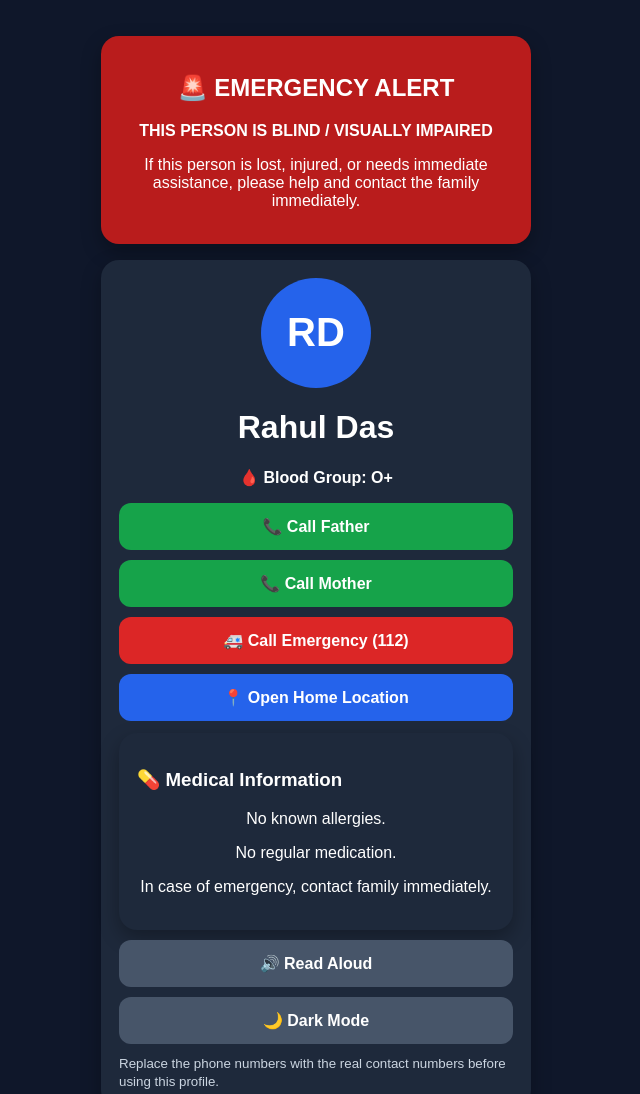
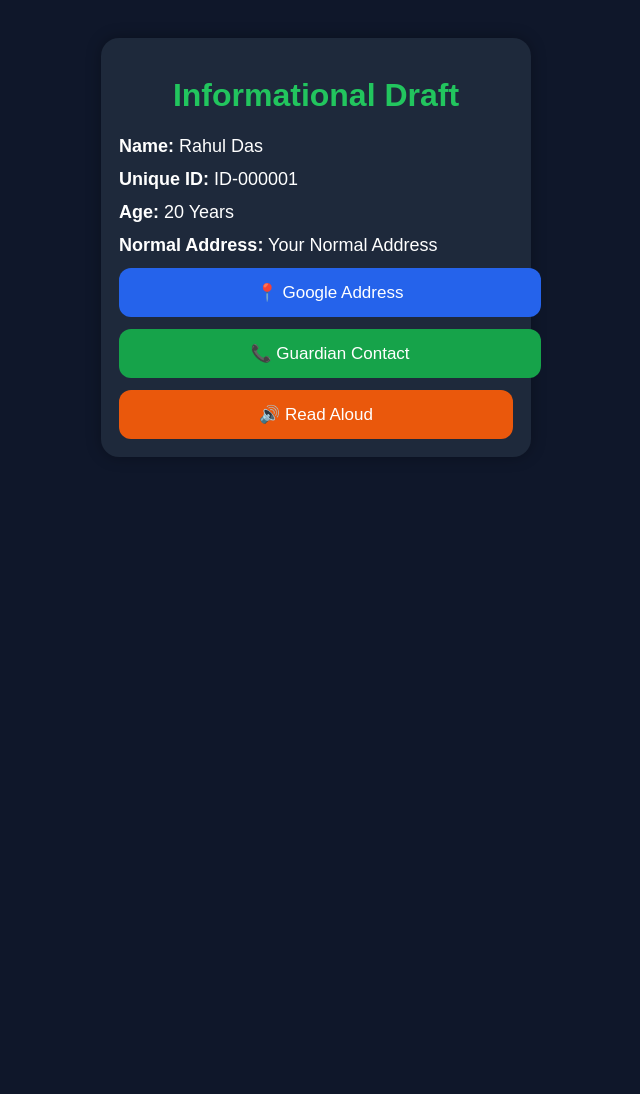
Before and after one commit to sahlxmi204-code/sundram-, a plain HTML site: page index.html in a window 1280 px wide. Shown: the top 1094 px of the page, without its empty margins (324-964 px from the left). After the commit the page ends 800 px from the top, so only its background shows below. Drawn offline with Linux system fonts and the light colour scheme.

Commit message:
index.html

```diff
--- a/index.html
+++ b/index.html
@@ -3,63 +3,109 @@
 <head>
 <meta charset="UTF-8">
 <meta name="viewport" content="width=device-width, initial-scale=1.0">
-<title>Emergency Profile - Rahul Das</title>
+<title>Informational Draft</title>
+
 <style>
-body{margin:0;font-family:Arial,sans-serif;background:#0f172a;color:#fff}
-.wrap{max-width:430px;margin:20px auto;padding:16px}
-.card{background:#1e293b;border-radius:18px;padding:18px;margin-bottom:16px;box-shadow:0 8px 20px rgba(0,0,0,.3)}
-.alert{background:#b91c1c}
-.avatar{width:110px;height:110px;border-radius:50%;background:#2563eb;display:flex;align-items:center;justify-content:center;margin:0 auto;font-size:40px;font-weight:bold}
-h1,h2,p{text-align:center}
-.btn{display:block;text-decoration:none;color:#fff;padding:14px;border-radius:12px;margin:10px 0;text-align:center;font-weight:bold}
-.green{background:#16a34a}.red{background:#dc2626}.blue{background:#2563eb}.gray{background:#475569}
-small{color:#cbd5e1}
+body{
+    margin:0;
+    font-family:Arial,sans-serif;
+    background:#0f172a;
+    color:white;
+}
+.container{
+    max-width:430px;
+    margin:20px auto;
+    padding:18px;
+}
+.card{
+    background:#1e293b;
+    border-radius:18px;
+    padding:18px;
+    box-shadow:0 0 15px rgba(0,0,0,.3);
+}
+h1{
+    text-align:center;
+    color:#22c55e;
+}
+p{
+    font-size:18px;
+    margin:12px 0;
+}
+.btn{
+    display:block;
+    width:100%;
+    padding:14px;
+    margin-top:12px;
+    border:none;
+    border-radius:12px;
+    background:#2563eb;
+    color:white;
+    text-decoration:none;
+    text-align:center;
+    font-size:17px;
+}
+.green{
+    background:#16a34a;
+}
+.orange{
+    background:#ea580c;
+}
 </style>
 </head>
+
 <body>
-<div class="wrap">
-<div class="card alert">
-<h2>🚨 EMERGENCY ALERT</h2>
-<p><b>THIS PERSON IS BLIND / VISUALLY IMPAIRED</b></p>
-<p>If this person is lost, injured, or needs immediate assistance, please help and contact the family immediately.</p>
+
+<div class="container">
+
+<div class="card">
+
+<h1>Informational Draft</h1>
+
+<p><b>Name:</b> Rahul Das</p>
+
+<p><b>Unique ID:</b> ID-000001</p>
+
+<p><b>Age:</b> 20 Years</p>
+
+<p><b>Normal Address:</b> Your Normal Address</p>
+
+<a class="btn" target="_blank"
+href="https://maps.google.com/?q=YOUR+LOCATION">
+📍 Google Address
+</a>
+
+<a class="btn green"
+href="tel:9876543211">
+📞 Guardian Contact
+</a>
+
+<button class="btn orange" onclick="readInfo()">
+🔊 Read Aloud
+</button>
+
 </div>
 
-<div class="card">
-<div class="avatar">RD</div>
-<h1>Rahul Das</h1>
-<p>🩸 <b>Blood Group: O+</b></p>
-
-<a class="btn green" href="tel:0987654321">📞 Call Father</a>
-<a class="btn green" href="tel:1234567890">📞 Call Mother</a>
-<a class="btn red" href="tel:112">🚑 Call Emergency (112)</a>
-<a class="btn blue" target="_blank" href="https://goo.gl/maps/5AXP66QWyVMygDe28?g_st=ac">📍 Open Home Location</a>
-
-<div class="card" style="margin:12px 0 0 0;">
-<h3>💊 Medical Information</h3>
-<p>No known allergies.</p>
-<p>No regular medication.</p>
-<p>In case of emergency, contact family immediately.</p>
-</div>
-
-<a class="btn gray" href="#" onclick="readInfo();return false;">🔊 Read Aloud</a>
-<a class="btn gray" href="#" onclick="toggleMode();return false;">🌙 Dark Mode</a>
-<small>Replace the phone numbers with the real contact numbers before using this profile.</small>
-</div>
 </div>
 
 <script>
+
 function readInfo(){
-const t="Emergency profile. Rahul Das. This person is blind. Blood group O positive. Please contact the family immediately.";
-speechSynthesis.speak(new SpeechSynthesisUtterance(t));
+
+let msg =
+"Informational Draft. " +
+"Name Rahul Das. " +
+"Unique I D, I D zero zero zero zero zero one. " +
+"Age 20 years. " +
+"Normal address, Your Normal Address. " +
+"Guardian contact available. " +
+"You can press the Guardian Contact button to call immediately. " +
+"Google address is also available.";
+
+speechSynthesis.speak(new SpeechSynthesisUtterance(msg));
+
 }
-function toggleMode(){
-const b=document.body;
-if(b.style.background==="white"){
-b.style.background="#0f172a";b.style.color="white";
-}else{
-b.style.background="white";b.style.color="black";
-}
-}
+
 </script>
+
 </body>
 </html>
```
